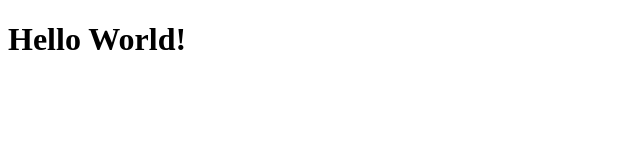
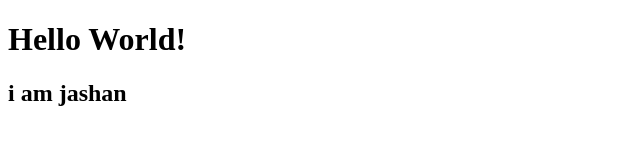
Before and after one commit to gahuniajashan/my-hello-world-project, a plain HTML site: page index.html in a window 1280 px wide. Shown: the whole page, without its empty margins (0-640 px from the left). Drawn offline with Linux system fonts and the light colour scheme.

Commit message:
Add new heading to index.html
Added a new heading with the text 'i am jashan'.

```diff
--- a/index.html
+++ b/index.html
@@ -7,5 +7,6 @@
 </head>
 <body>
     <h1>Hello World!</h1>
+    <h2>i am jashan</h2>
 </body>
 </html>
```
